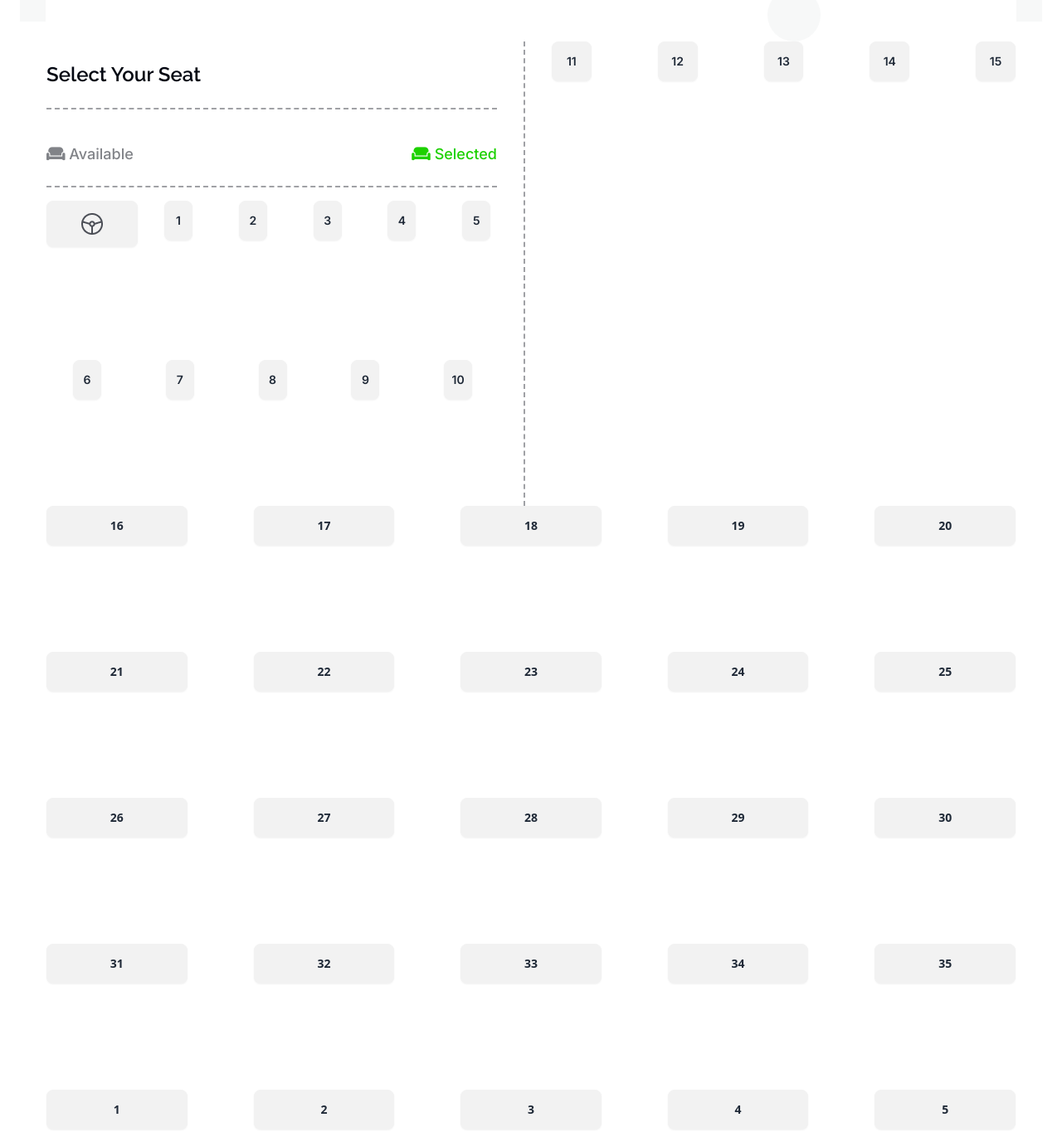
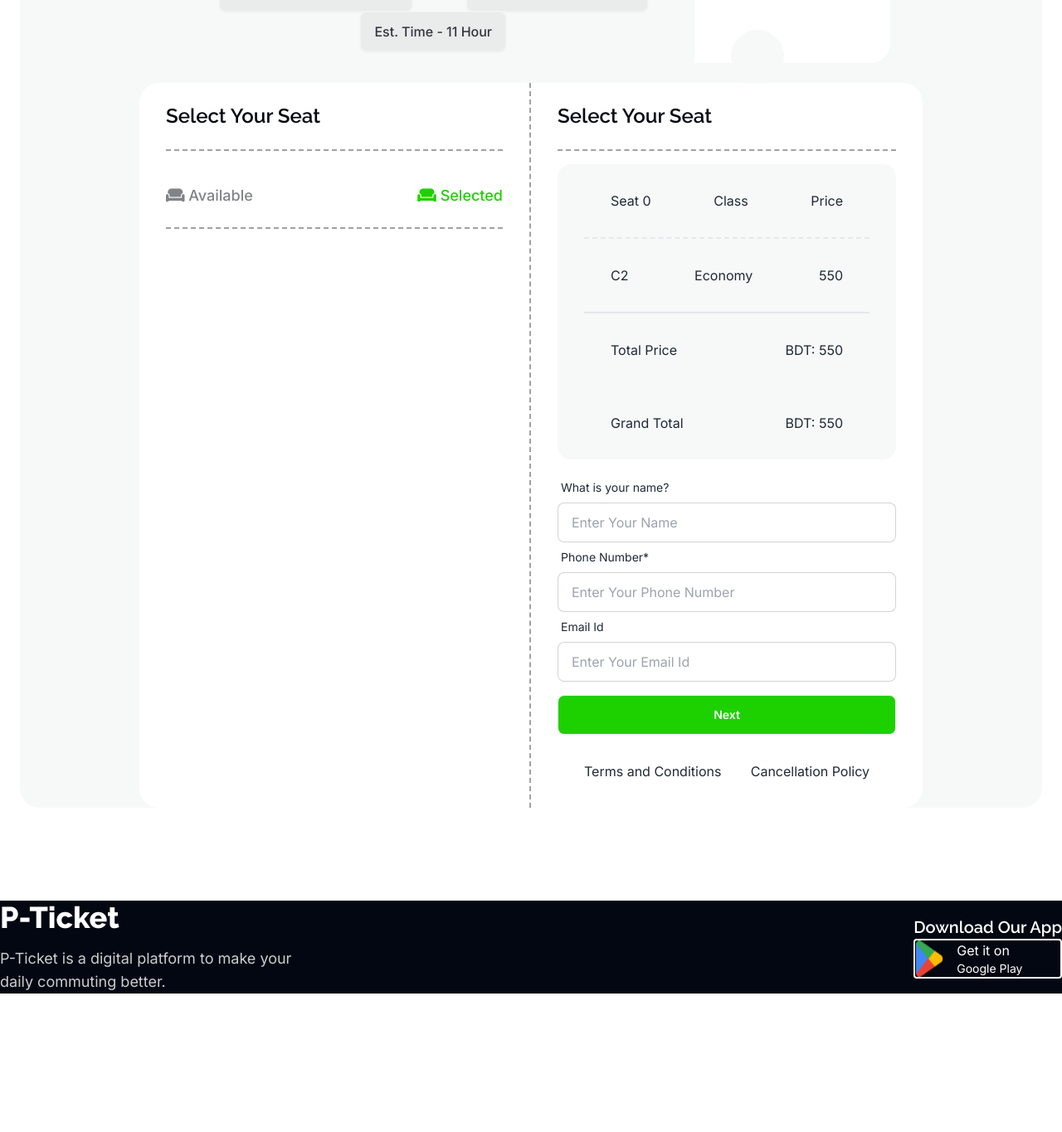
Before and after one commit to HamzaAryanSapnil/5th-assignment-smart-ticketing, a plain HTML site: page index.html in a window 1280 px wide. Shown: the part 1954-3319 px from the top of the page at 83% size. After the commit the page ends 3152 px from the top, so only its background shows below. Drawn offline with nearby package versions, Linux system fonts and the light colour scheme.

Commit message:
all right departure section complete

```diff
--- a/index.html
+++ b/index.html
@@ -288,11 +288,9 @@
         </div>
       </section>
       <!-- main ph poribahan section -->
-      <section class="w-full space-y-6">
+      <section class="w-full space-y-6 bg-departureMainBackground border-t-2 border-t-navBtnColor rounded-3xl lg:pt-12 lg:px-36">
         <!-- departure section -->
-        <section
-          class="w-full flex flex-col justify-center items-center bg-departureMainBackground gap-y-6"
-        >
+        <section class="w-full flex flex-col justify-center items-center  gap-y-6" >
           <!-- departure section heading -->
           <div class="md:w-[600px] text-center space-y-6">
             <h1 class="font-raleway font-bold text-4xl">P.H Paribahan</h1>
@@ -302,13 +300,10 @@
             </p>
           </div>
           <!-- departure main -->
-          <div
-            class="flex flex-col lg:flex-row justify-center items-center gap-y-6 lg:gap-y-0 gap-x-6 lg:w-[1170px] lg:h-[450px] bg-white"
-          >
+          <div class="flex flex-col lg:flex-row justify-around items-center gap-y-6 lg:gap-y-0 gap-x-6 lg:w-11/12 lg:h-[450px] bg-white rounded-3xl">
             <!-- first side -->
-            <div
-              class="md:w-[810px] h-full lg:border-r-2 border-dashed border-r-navBtnColor pr-12"
-            >
+            <!-- lg:border-r-2 border-dashed border-r-navBtnColor -->
+            <div  class=" h-full  pr-12">
               <div class="flex flex-col gap-y-6 mt-8">
                 <!-- heading -->
                 <div
@@ -374,7 +369,7 @@
                     </h6>
                   </div>
                   <div
-                    class="flex flex-wrap gap-y-4 md:gap-y-0 justify-around pt-6"
+                    class="flex flex-wrap gap-y-4 md:gap-y-0 md:gap-x-4 justify-around pt-6"
                   >
                     <button
                       class="btn font-inter font-medium text-base text-couponHeadingColorEighty bg-couponHeadingColorFivePercent"
@@ -399,14 +394,13 @@
               <div
                 class="bg-departureMainBackground w-16 h-16 rounded-full shrink-0 py-6 md:absolute md:-top-6 -right-[0.5rem]"
               ></div>
+              <div class="border-2 border-dashed border-navBtnColor h-4/6 mt-16 mr-[1.5rem]"></div>
               <div
                 class="bg-departureMainBackground w-16 h-16 rounded-full shrink-0 md:absolute md:-bottom-6 -right-[0.5rem]"
               ></div>
             </div>
             <!-- third side -->
-            <div
-              class="flex flex-col gap-y-6 items-center justify-center w-32 h-32"
-            >
+            <div class="flex flex-col md:gap-y-4 lg:gap-y-6 items-center justify-center lg:w-32 lg:h-32">
               <div><img src="images/fare.png" alt="" /></div>
               <h3 class="font-raleway font-bold text-3xl text-navHeadingColor">
                 550 Taka
@@ -420,7 +414,7 @@
           </div>
         </section>
         <!-- ticketing section -->
-        <section>
+        <section class="mt-8 bg-white rounded-3xl">
           <!-- seat -->
           <div class="font-inter flex ">
             <!-- seat heading -->
@@ -440,104 +434,7 @@
                   <i class="fa-solid fa-couch"></i> Selected
                 </p>
               </div>
-              <!-- seating container-->
-              <div class="flex flex-col lg:flex-row mt-6">
-                <!-- driver seat -->
-                <div id="driver-seat">
-                  <button onclick="tickets()" class="btn  btn-seat justify-self-end  col-span-5 w-[110px] h-[56px]"  id="btn-1" >
-                    <img src="images/wheel.png" alt="" />
-                    </button>
-                  </div>
-                  <!-- seats row 1-->
-                <div class="grid grid-cols-5 grid-rows-3 gap-x-20 px-8 gap-y-4 ">
-                 <button class="btn">1</button>
-                 <button class="btn">2</button>
-                 <button class="btn">3</button>
-                 <button class="btn">4</button>
-                 <button class="btn">5</button>
-                </div>
-              </div>
-                  <!-- seats row 2-->
-                <div class="grid grid-cols-5 grid-rows-3 gap-x-20 px-8 gap-y-4 ">
-                 <button class="btn">6</button>
-                 <button class="btn">7</button>
-                 <button class="btn">8</button>
-                 <button class="btn">9</button>
-                 <button class="btn">10</button>
-                </div>
-              </div>
-                  <!-- seats row 3-->
-                <div class="grid grid-cols-5 grid-rows-3 gap-x-20 px-8 gap-y-4 ">
-                 <button class="btn">11</button>
-                 <button class="btn">12</button>
-                 <button class="btn">13</button>
-                 <button class="btn">14</button>
-                 <button class="btn">15</button>
-                </div>
-              </div>
-                  <!-- seats row 4-->
-                <div class="grid grid-cols-5 grid-rows-3 gap-x-20 px-8 gap-y-4 ">
-                 <button class="btn">16</button>
-                 <button class="btn">17</button>
-                 <button class="btn">18</button>
-                 <button class="btn">19</button>
-                 <button class="btn">20</button>
-                </div>
-              </div>
-                  <!-- seats row 5-->
-                <div class="grid grid-cols-5 grid-rows-3 gap-x-20 px-8 gap-y-4 ">
-                 <button class="btn">21</button>
-                 <button class="btn">22</button>
-                 <button class="btn">23</button>
-                 <button class="btn">24</button>
-                 <button class="btn">25</button>
-                </div>
-              </div>
-                  <!-- seats row 6-->
-                <div class="grid grid-cols-5 grid-rows-3 gap-x-20 px-8 gap-y-4 ">
-                 <button class="btn">26</button>
-                 <button class="btn">27</button>
-                 <button class="btn">28</button>
-                 <button class="btn">29</button>
-                 <button class="btn">30</button>
-                </div>
-              </div>
-                  <!-- seats row 7-->
-                <div class="grid grid-cols-5 grid-rows-3 gap-x-20 px-8 gap-y-4 ">
-                 <button class="btn">31</button>
-                 <button class="btn">32</button>
-                 <button class="btn">33</button>
-                 <button class="btn">34</button>
-                 <button class="btn">35</button>
-                </div>
-              </div>
-                  <!-- seats row 8-->
-                <div class="grid grid-cols-5 grid-rows-3 gap-x-20 px-8 gap-y-4 ">
-                 <button class="btn">1</button>
-                 <button class="btn">2</button>
-                 <button class="btn">3</button>
-                 <button class="btn">4</button>
-                 <button class="btn">5</button>
-                </div>
-              </div>
-                  <!-- seats row 9-->
-                <div class="grid grid-cols-5 grid-rows-3 gap-x-20 px-8 gap-y-4 ">
-                 <button class="btn">1</button>
-                 <button class="btn">2</button>
-                 <button class="btn">3</button>
-                 <button class="btn">4</button>
-                 <button class="btn">5</button>
-                </div>
-              </div>
-                  <!-- seats row 10-->
-                <div class="grid grid-cols-5 grid-rows-3 gap-x-20 px-8 gap-y-4 ">
-                 <button class="btn">1</button>
-                 <button class="btn">2</button>
-                 <button class="btn">3</button>
-                 <button class="btn">4</button>
-                 <button class="btn">5</button>
-                </div>
-              </div>
+
             </div>
             <!-- passenger details -->
             <div class="px-8 lg:w-1/2">
```
